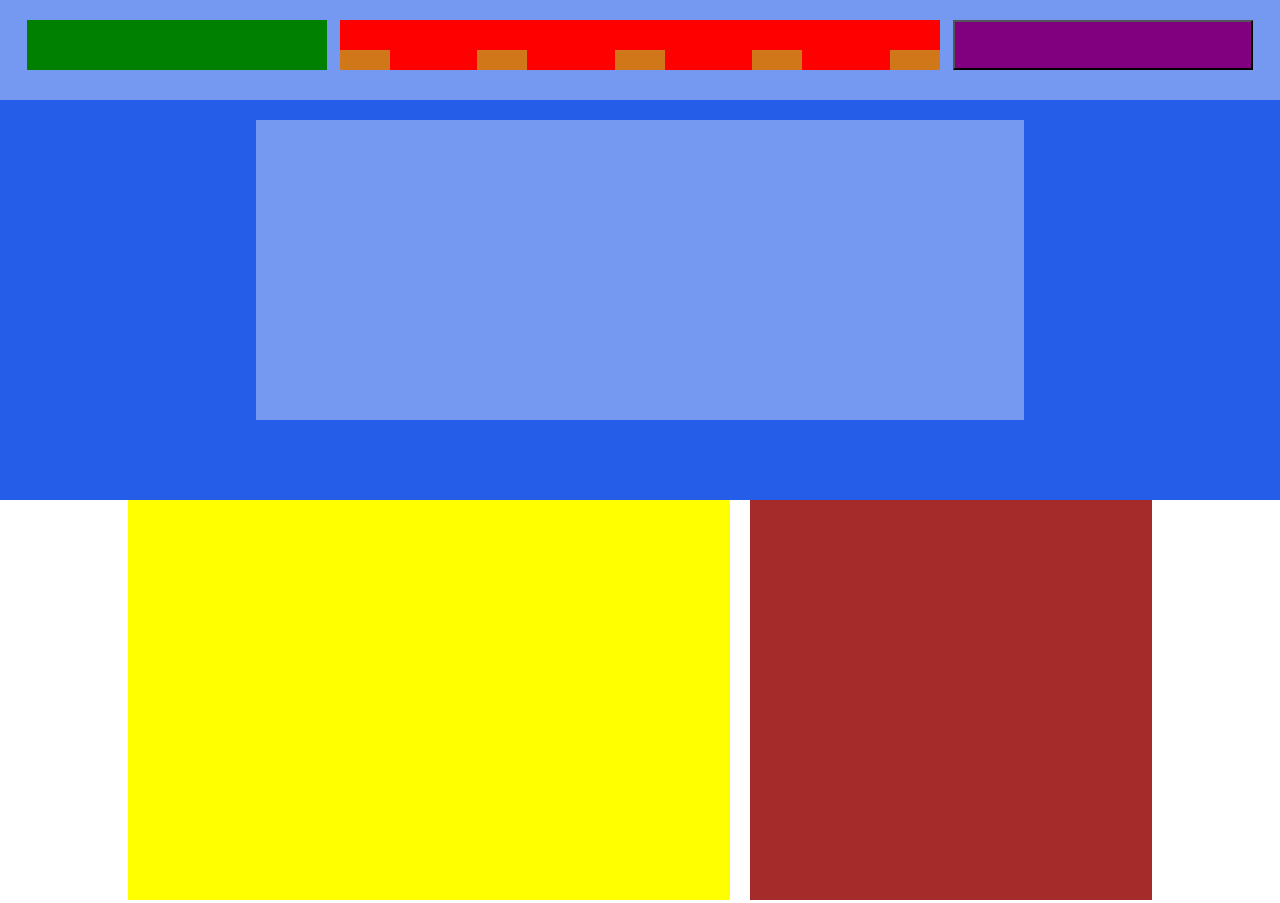
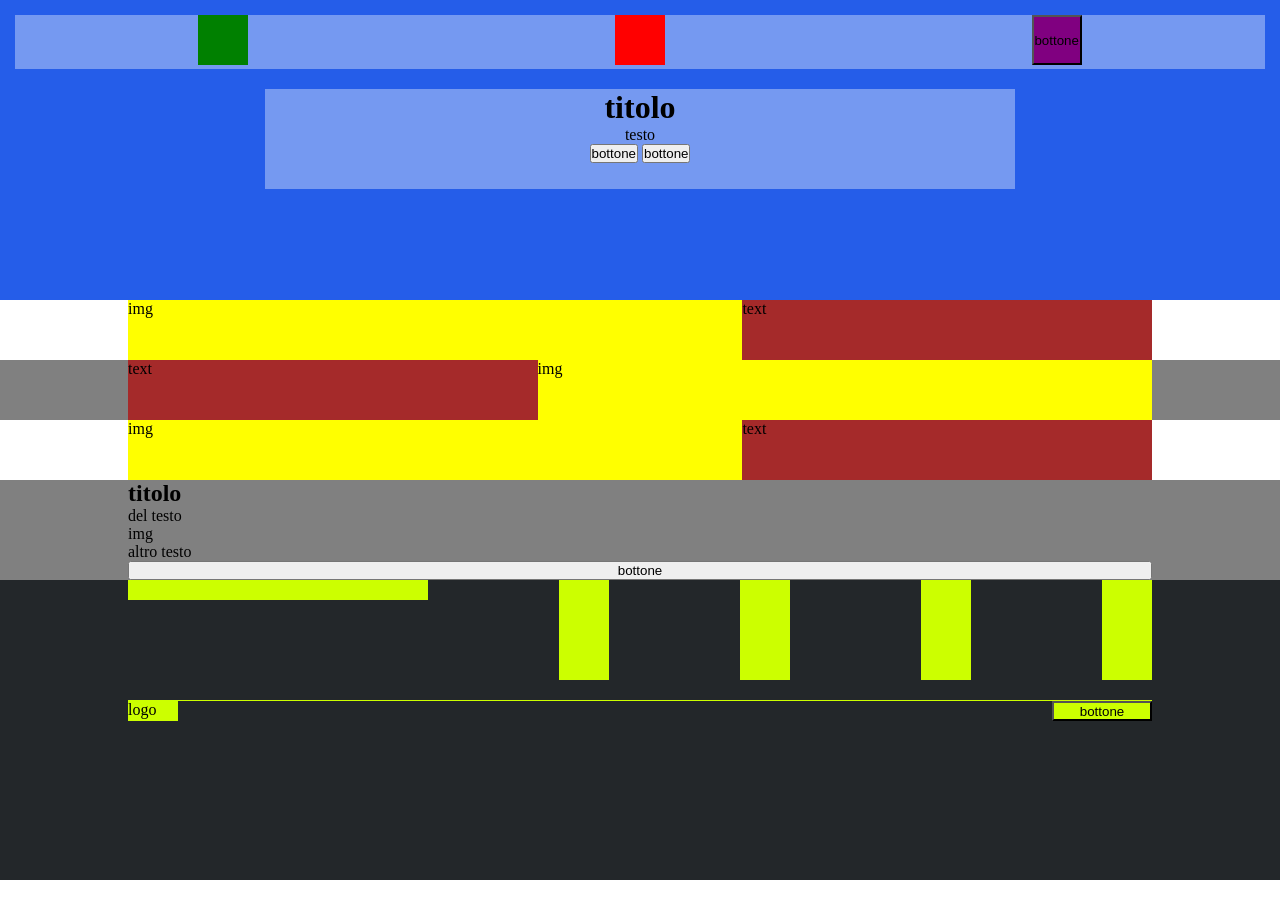
Before and after one commit to VincenzoFerraro0/htmlcss-struttura-discord, a plain HTML site: page index.html in a window 1280 px wide. Shown: the top 903 px of the page. After the commit the page ends 880 px from the top, so only its background shows below. Drawn offline with Linux system fonts and the light colour scheme.

Commit message:
Correzione generale

```diff
--- a/css/style.css
+++ b/css/style.css
@@ -10,12 +10,10 @@
     --navbar_TRASP: #ffffff5e;
     --logo:green;
     --menu:red;
-    --menu-items:#accd2b94;
     --bottone: purple;
     --hero: #ffffff5e;
     --box-img: yellow;
     --box-text: brown;
-    --section-withe: white;
     --section-gray: gray;
     --footer-background: #23272A;
     --footer-item: #ccff00;
@@ -23,183 +21,136 @@
 
 }
 
-
-/* parte principale header e hero */
+/* start header */
 header {
     background-color: var(--header-background-img);
-    width: 100%;
-    height: 500px;
+    padding: 15px;
+    height: 300px;
 }
 
 .flex {
     display: flex;
 }
 
+header > .flex {
+    justify-content: space-around;
+}
+
+.logo,
+.menu,
+.btn-accedi {
+    height: 50px;
+    width: 50px;
+}
+
 
 nav {
     background-color: var(--navbar_TRASP);
-    width: 100%;
     height: 20%;
-    justify-content: space-around;
-    padding:20px;
+
+}
+
+nav figure {
+    background-color: var(--logo);
 
 
 }
-nav figure {
-    background-color: var(--logo);
-    flex-basis: 300px;
-    height: 50px;
+nav .menu {
+    background-color: var(--menu);
 
-}
-nav div {
-    background-color: var(--menu);
-    flex-basis: 600px;
-    height: 50px;
-}
-#menu {
-    display: flex;
-    justify-content: space-between;
-    align-items: flex-end;
-
-}
-#menu span {
-    background-color: var(--menu-items);
-    flex-basis: 50px;
-    height: 20px;
 }
 
 nav button {
     background-color: var(--bottone);
-    flex-basis: 300px;
-    height: 50px;
+
 }
 
-
-#box-hero div {
+/* contenitore testo header */
+.box-hero{
+    text-align: center;
+    width: 60%;
+    margin: 0 auto;
+    height: 100px;
+    margin-top: 20px;
     background-color: var(--hero);
-    margin: 0 auto;
-    margin-top: 20px;
-    height: 300px;
-    width: 60%;
-
 }
 /* inizio main */
+
+/* contenitore default per le section */
 .container-80 {
     width: 80%;
     margin: 0 auto;
 }
+
+/* sfondo grigio per alcune section  */
 .bg-gray {
     background-color: var(--section-gray);
 }
 
-/* classe flex e sfondo bianco */
-.section-white
-{
-    background-color: var(--section-withe);
-    height: 500px;
-    /* justify-content: center;
-    align-items: center; */
-    gap: 20px;
+
+.flex-basis-60 {
+    flex-basis: 60%;
+    height: 60px;
+    background-color: var(--box-img);
 }
 
-.section-white figure {
-    background-color: var(--box-img);
-    flex-basis: 60%;
-    height: 400px ;
-}
-.section-white div {
+.flex-basis-40 {
+    flex-basis: 40%;
+    height: 60px;
     background-color: var(--box-text);
-    flex-basis: 40%;
-    height: 400px ;
-}
-/* classe flex senza sfonfo cosi prende il colore dato al body */
-.section-gray {
-    height: 500px;
-    /* justify-content: center;
-    align-items: center; */
-    gap: 20px;
 
 }
-.section-gray div {
-    background-color: var(--box-text);
-    flex-basis: 40%;
-    height: 400px ;
+
+/* selettore che prende l'ultima section  */
+main section:last-child > div {
+    flex-direction: column;
 }
-.section-gray figure {
-    background-color: var(--box-img);
-    flex-basis: 60%;
-    height: 400px ;
-}
-/* classe flex senza sfondo in colonna */
-.section-gray-column {
-    display: flex;
-    flex-direction: column;
-    height: 700px;
-    justify-content: space-around;
-    align-items: center;
-}
-.section-gray-column div {
-    background-color: var(--box-text);
-    flex-basis: 100px;
-    width: 500px;
 
-}
-.section-gray-column figure {
-    background-color: var(--box-img);
-    flex-basis:  400px;
-    width: 1000px ;
-}
+
+
 /* start footer */
 footer {
     background-color: var(--footer-background);
-    width: 100%;
-    padding: 70px;
+    height: 300px;
+}
 
+/* contenitore footer alto */
+.container-footer-top{
+    justify-content: space-between;
+    margin: 0 auto;
 
 }
 
-/* contenitore top */
-#container-footer-top{
-    display: flex;
-    justify-content: space-between;
-    margin: 0 auto;
-    width: 80%;
-    height: 300px;
-
-}
-
-#container-footer-top section {
+.container-footer-top section {
     background-color: var(--footer-item);
     flex-basis: 300px;
     height: 20px;
 }
 
-#container-footer-top div{
+.container-footer-top div{
     background-color: var(--footer-item);
     flex-basis: 50px;
-    height: 20px;
+    height: 100px;
+    margin-bottom: 20px;
 
 }
-/* contenitore bottom */
-#container-footer-bottom {
-    display: flex;
-    width: 80%;
-    height: 50px;
-    margin: 0 auto;
+
+
+
+/* contenitore footer basso */
+.container-footer-bottom {
     justify-content: space-between;
     align-items: flex-end;
     border-top: 1px solid var(--footer-item);
-
-
 }
 
-#container-footer-bottom figure  {
+.container-footer-bottom figure  {
     background-color: var(--footer-item);
     flex-basis: 50px;
     height: 20px;
 }
-#container-footer-bottom button {
 
+.container-footer-bottom button {
     background-color: var(--footer-item);
     flex-basis: 100px;
     height: 20px;
--- a/index.html
+++ b/index.html
@@ -13,81 +13,109 @@
 </head>
 
 <body>
-    <!-- parte principale header e hero -->
     <header>
+        <!-- contenitore intera navbar -->
         <nav class="flex">
-            <figure>
+
+            <!-- logo -->
+            <figure class="logo">
                 <img src="" alt="">
             </figure>
-            <div id="menu">
+
+            <!-- menu -->
+            <div class="menu">
                 <span></span>
                 <span></span>
                 <span></span>
                 <span></span>
                 <span></span>
             </div>
-            <button>
 
+            <!-- bottone -->
+            <button class="btn-accedi">
+                bottone
             </button>
         </nav>
-        <div id="box-hero" class="flex">
-            <div>
 
-            </div>
+        <!-- contenitore testo header -->
+        <div class="box-hero">
+            <h1>
+                titolo
+            </h1>
+            <p>
+                testo
+            </p>
+            <button>
+                bottone
+            </button>
+            <button>
+                bottone
+            </button>
         </div>
     </header>
     <!-- start main -->
     <main>
-        <div>
-            <section class="section-white container-80 flex">
-                <figure>
-                    <img src="" alt="">
+
+        <section>
+            <div class="container-80 flex">
+                <figure class="flex-basis-60">
+                    img
                 </figure>
-                <div>
-
+                <div class="flex-basis-40">
+                    text
+                </div>
             </div>
         </section>
+
+        <section class=" bg-gray">
+            <div class="container-80 flex">
+                <div class=" flex-basis-40">
+                    text
+                </div>
+                <figure class="flex-basis-60">
+                    img
+                </figure>
             </div>
 
-        <div class="bg-gray">
-            <section class="section-gray container-80 flex">
-                <div>
+        </section>
 
+        <section>
+            <div class="container-80 flex">
+                <figure class="flex-basis-60">
+                    img
+                </figure>
+                <div class="flex-basis-40">
+                    text
                 </div>
-                <figure>
-                    <img src="" alt="">
-                </figure>
-            </section>
-        </div>
-        <div>
-            <section class="section-white container-80 flex">
-                <figure>
-                    <img src="" alt="">
-                </figure>
-                <div>
-
             </div>
         </section>
-        </div>
 
-        <div class="bg-gray">
-            <section class="section-gray-column">
-                <div>
+        <section class="bg-gray">
+            <div class="container-80 flex">
+                <h2>
+                    titolo
+                </h2>
+                <p>
+                    del testo
+                </p>
+                <figure>
+                    img
+                </figure>
+                <p>
+                    altro testo
+                </p>
 
-                </div>
-                <figure>
-                    <img src="" alt="">
-                </figure>
-                <div>
-
+                <button>
+                    bottone
+                </button>
             </div>
         </section>
-        </div>
+    </main>
 
-    </main>
     <!-- start footer -->
     <footer>
-        <div id="container-footer-top">
+        <!-- contenitore footer alto -->
+        <div class="container-footer-top container-80 flex">
             <section>
 
             </section>
@@ -96,13 +124,14 @@
             <div></div>
             <div></div>
         </div>
-
-        <div id="container-footer-bottom">
+        <!-- contenitore footer basso -->
+        <div class="container-footer-bottom container-80 flex">
             <figure>
+                logo
                 <img src="" alt="">
             </figure>
             <button>
-
+                bottone
             </button>
         </div>
     </footer>
```
Lines whose indentation alone changed are shown as unchanged.
